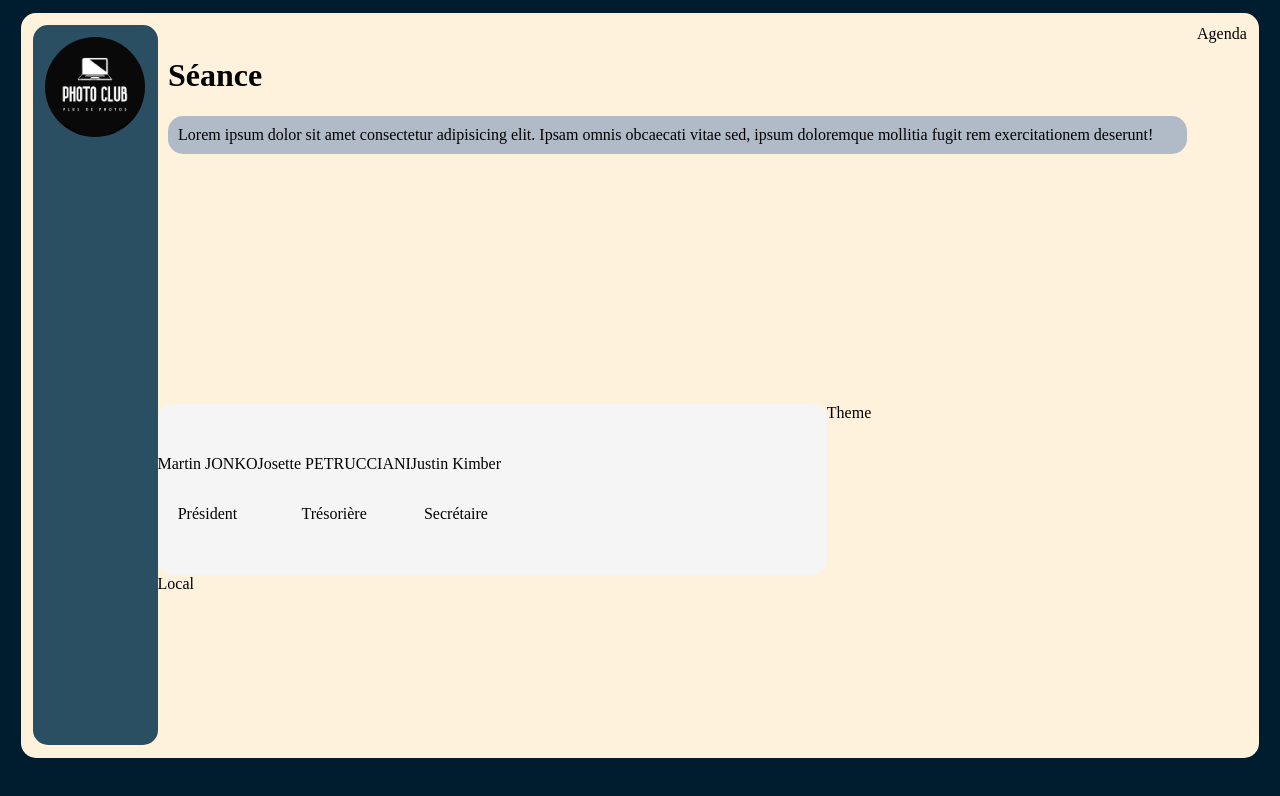
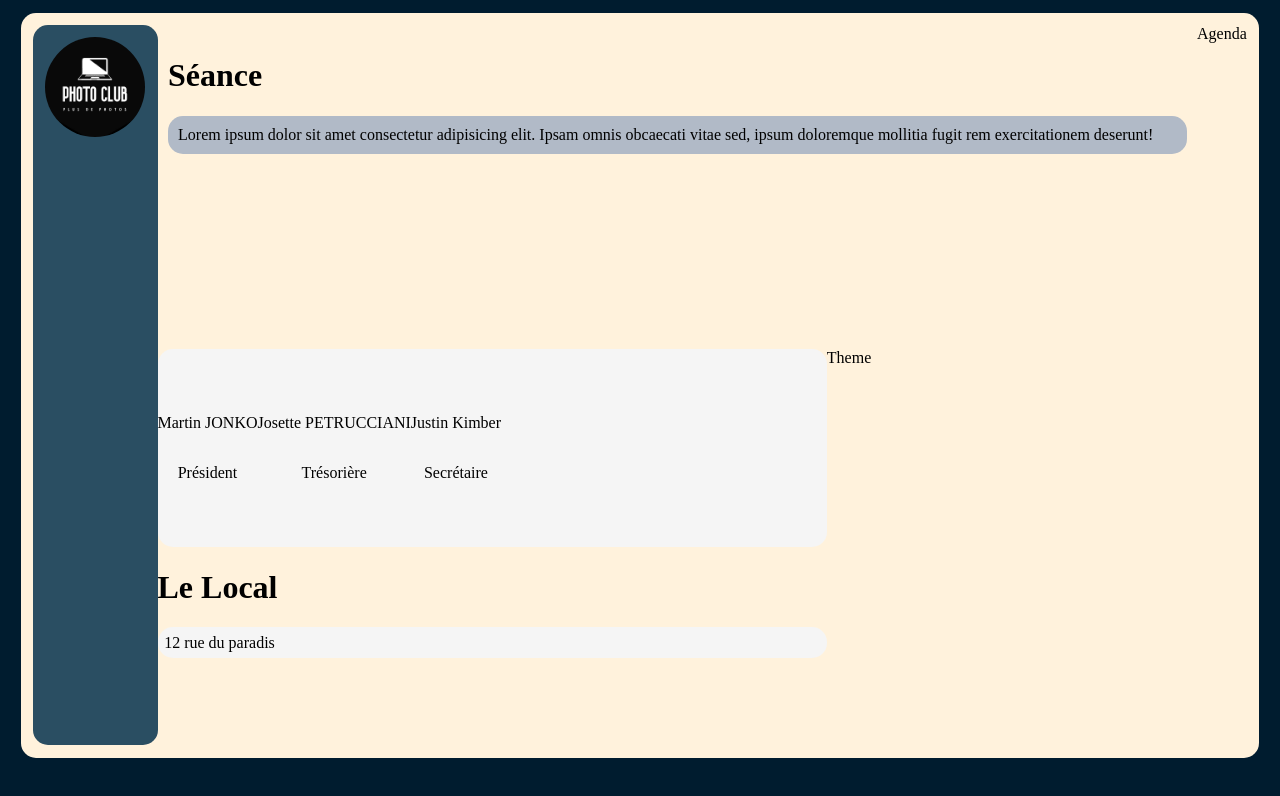
Before and after one commit to LilouGreusard/TP_FLEX_BOX, a plain HTML site: page index.html in a window 1280 px wide. Drawn offline with Linux system fonts and the light colour scheme.

Commit message:
Infos Local

```diff
--- a/index.html
+++ b/index.html
@@ -39,7 +39,8 @@
                         </div>
                     </div>
                     <div id="divLocal">
-                        Local
+                        <h1>Le Local</h1>
+                        <p class="pBlanc">12 rue du paradis</p>
                     </div>
                 </div>
                 <div id="divTheme">
--- a/style.css
+++ b/style.css
@@ -72,6 +72,12 @@ nav{
     padding: 1%;
 }
 
+.pBlanc{
+    background-color: whitesmoke;
+    border-radius: 15px;
+    padding: 1%;
+}
+
 .membreBureau{
     display: flex;
     flex-direction: column;
```
